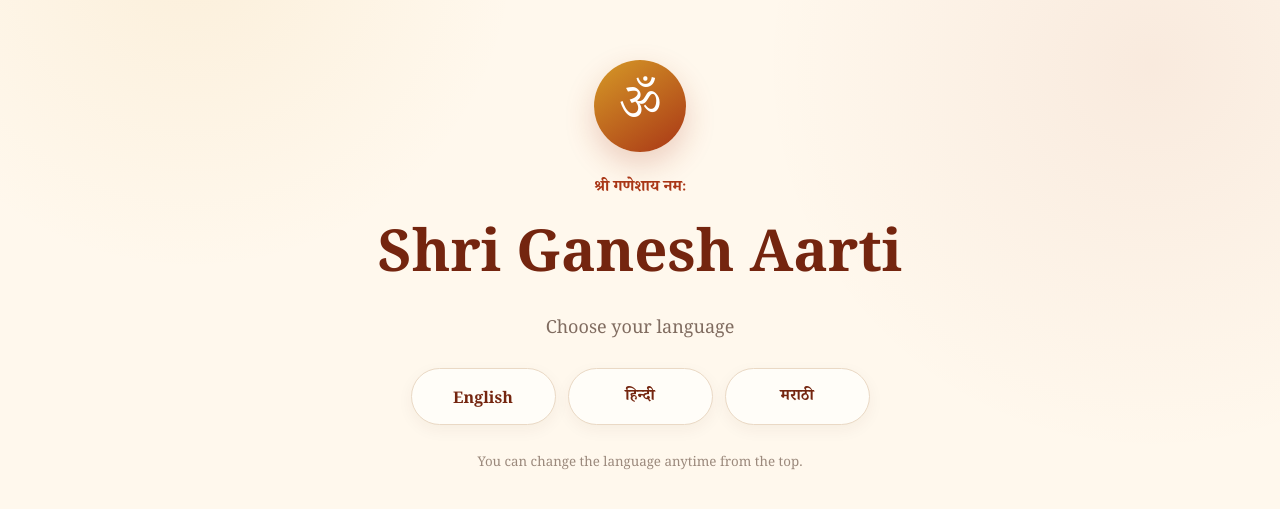
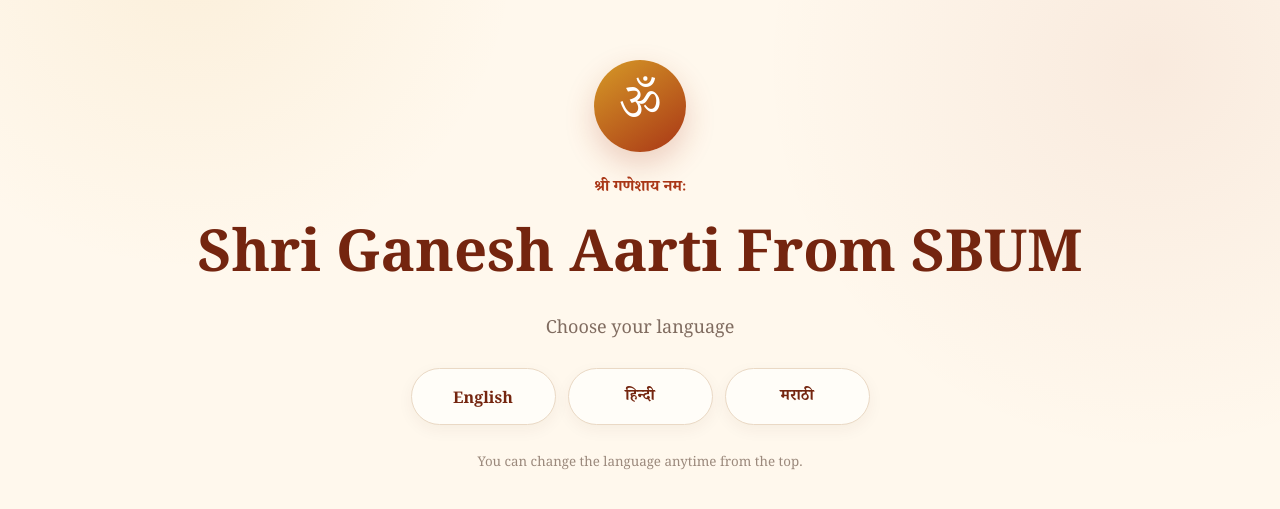
Before and after one commit to Krishna2-3/contacts-site, a plain HTML site: page index.html in a window 1280 px wide. Shown: the part 135-644 px from the top of the page. Drawn offline with Linux system fonts and the light colour scheme.

Commit message:
Modify title and heading in index.html
Updated the title of the page and added 'From SBUM' to the heading.

```diff
--- a/index.html
+++ b/index.html
@@ -1 +1 @@
-<!doctype html><html lang="en"><head><meta charset="utf-8"><meta name="viewport" content="width=device-width,initial-scale=1"><meta name="theme-color" content="#a93616"><title>Shri Ganesh Aarti Book</title><link rel="stylesheet" href="style.css"></head><body><section id="languageScreen" class="language-screen"><div class="om">ॐ</div><div class="ganesh">श्री गणेशाय नमः</div><h1>Shri Ganesh Aarti</h1><p>Choose your language</p><div class="choices"><button data-lang="en">English</button><button data-lang="hi">हिन्दी</button><button data-lang="mr">मराठी</button></div><small>You can change the language anytime from the top.</small></section><section id="bookScreen" class="hidden"><header><button id="home">⌂</button><div><small>श्री गणेश</small><strong id="headerTitle"></strong></div><select id="lang"><option value="en">English</option><option value="hi">हिन्दी</option><option value="mr">मराठी</option></select></header><main><div class="welcome"><span>ॐ</span><div><h2 id="welcomeTitle"></h2><p id="welcomeText"></p></div></div><nav id="nav"></nav><div id="list"></div></main><footer>॥ श्री गणेशाय नमः ॥<small>Offline • HTML + CSS + JavaScript • No database</small></footer></section><script src="script.js"></script></body></html>
+<!doctype html><html lang="en"><head><meta charset="utf-8"><meta name="viewport" content="width=device-width,initial-scale=1"><meta name="theme-color" content="#a93616"><title>Shri Ganesh Aarti Book </title><link rel="stylesheet" href="style.css"></head><body><section id="languageScreen" class="language-screen"><div class="om">ॐ</div><div class="ganesh">श्री गणेशाय नमः</div><h1>Shri Ganesh Aarti From SBUM</h1><p>Choose your language</p><div class="choices"><button data-lang="en">English</button><button data-lang="hi">हिन्दी</button><button data-lang="mr">मराठी</button></div><small>You can change the language anytime from the top.</small></section><section id="bookScreen" class="hidden"><header><button id="home">⌂</button><div><small>श्री गणेश</small><strong id="headerTitle"></strong></div><select id="lang"><option value="en">English</option><option value="hi">हिन्दी</option><option value="mr">मराठी</option></select></header><main><div class="welcome"><span>ॐ</span><div><h2 id="welcomeTitle"></h2><p id="welcomeText"></p></div></div><nav id="nav"></nav><div id="list"></div></main><footer>॥ श्री गणेशाय नमः ॥<small>Offline • HTML + CSS + JavaScript • No database</small></footer></section><script src="script.js"></script></body></html>
```
